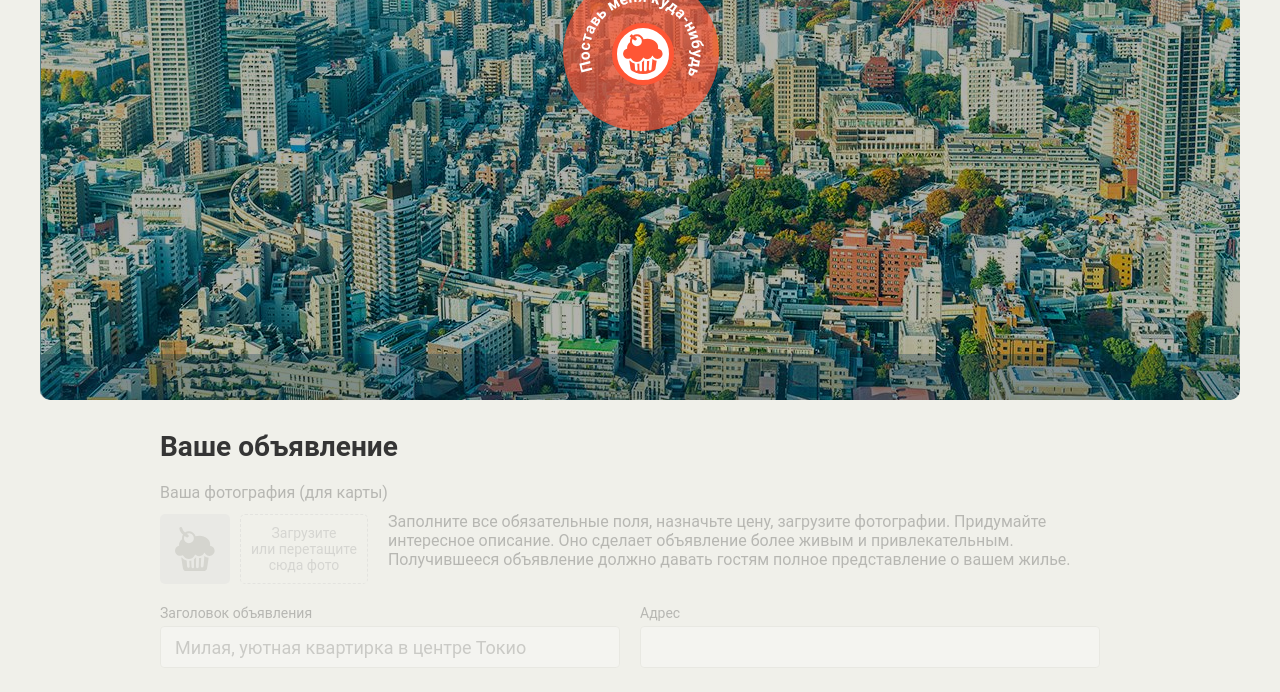
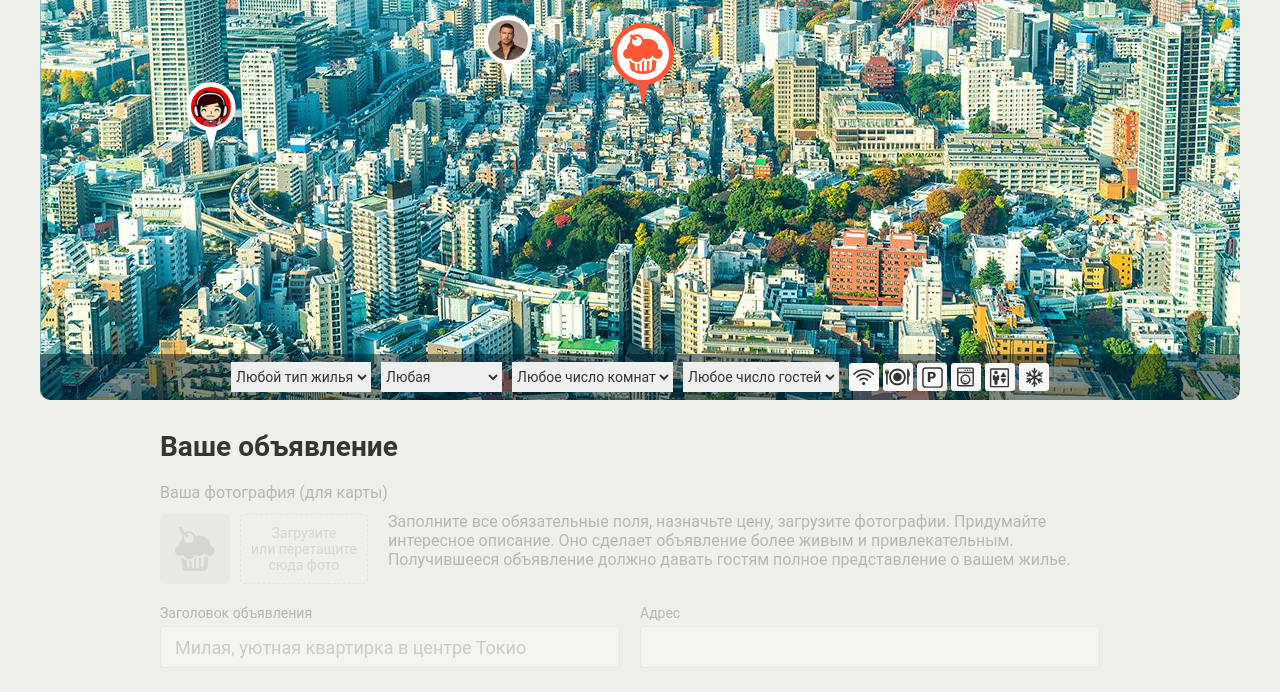
Before and after one commit to evgeniyaboychenko/856599-keksobooking-18, a website: page index.html in a window 1280 px wide. Shown: the part 350-1042 px from the top of the page. Drawn offline with Linux system fonts and the light colour scheme; files whose address does not match are found by name.

Commit message:
отображение похожих объявлений

```diff
--- a/index.html
+++ b/index.html
@@ -247,6 +247,6 @@
       <button class="error__button" href="#">Попробовать снова</button>
     </div>
   </template>
-
+<script src = "js/main.js"></script>
 </body>
 </html>
--- a/js/main.js
+++ b/js/main.js
@@ -0,0 +1,96 @@
+'use strict';
+
+var NUMBER_OFFER = 8;
+var TITLE_OFFERS = ['Это лучшее предложение', 'Квартира в центре', 'Для одиночника', 'Дом с шикарным видом', 'Для большой компании'];
+var TYPE_HOUSES = ['palace', 'flat', 'house', 'bungalo'];
+var TIME_CHECKIN = ['12:00', '13:00', '14:00'];
+var TIME_CHECKOUT = ['12:00', '13:00', '14:00'];
+var FEATURES = ['wifi', 'dishwasher', 'parking', 'washer', 'elevator', 'conditioner'];
+var DESCRIPTIONS_OFFERS = ['Удобная, тихая, просторная', 'расположена в самом центре города', 'У нас вам будет комфортно', 'Квартира подходит для семьи с маленькими детьми'];
+var PHOTOS = ['http://o0.github.io/assets/images/tokyo/hotel1.jpg', 'http://o0.github.io/assets/images/tokyo/hotel2.jpg', 'http://o0.github.io/assets/images/tokyo/hotel3.jpg'];
+var ADDRESSES_OFFERS = ['600, 350', '300, 350', '400, 250', '500, 350', '100, 350', '200, 450'];
+
+var TEMPLATE_MAP_PIN = document.querySelector('#pin').content.querySelector('.map__pin');
+var WIDTH_PIN = 50;
+var HEIGHT_PIN = 70;
+
+var MAP_PINS = document.querySelector('.map__pins');
+var WIDTH_MAP = MAP_PINS.clientWidth;
+
+var createAdsData = function () {
+  var ads = [];
+  for (var i = 0; i < NUMBER_OFFER; i++) {
+    ads[i] = {
+      author: {
+        avatar: 'img/avatars/user0' + (generateRandomNumber(NUMBER_OFFER) + 1) + '.png'
+      },
+      offer: {
+        title: TITLE_OFFERS[generateRandomNumber(TITLE_OFFERS.length)],
+        address: ADDRESSES_OFFERS[generateRandomNumber(ADDRESSES_OFFERS.length)],
+        price: generateRandomRange(200, 2000),
+        type: TYPE_HOUSES[generateRandomNumber(TYPE_HOUSES.length)],
+        rooms: generateRandomNumber(6) + 1,
+        guests: generateRandomNumber(20) + 1,
+        checkin: TIME_CHECKIN[generateRandomNumber(TIME_CHECKIN.length)],
+        checkout: TIME_CHECKOUT[generateRandomNumber(TIME_CHECKOUT.length)],
+        features: createRandomArray(FEATURES),
+        description: DESCRIPTIONS_OFFERS[generateRandomNumber(DESCRIPTIONS_OFFERS.length)],
+        photos: createRandomArray(PHOTOS)
+      },
+      location: {
+        x: generateRandomNumber(WIDTH_MAP) + 1 - WIDTH_PIN / 2,
+        y: generateRandomRange(130, 630) + 1 - HEIGHT_PIN
+      }
+    };
+  }
+  return ads;
+};
+
+var generateRandomNumber = function (number) {
+  return Math.floor(Math.random() * number);
+};
+
+var generateRandomRange = function (min, max) {
+  return min + generateRandomNumber(max - min);
+};
+
+var createRandomArray = function (array) {
+  var flagsArray = [];
+  for (var i = 0; i < array.length; i++) {
+    flagsArray[i] = generateRandomNumber(2);
+  }
+  var randomArray = [];
+  var j = 0;
+  for (var k = 0; k < flagsArray.length; k++) {
+    if (flagsArray[k] !== 0) {
+      randomArray [j] = array [k];
+      j++;
+    }
+  }
+  return randomArray;
+};
+
+var createAd = function (ad) {
+  var mapPin = TEMPLATE_MAP_PIN.cloneNode(true);
+  mapPin.style.left = ad.location.x + 'px';
+  mapPin.style.top = ad.location.y + 'px';
+  mapPin.children[0].src = ad.author.avatar;
+  mapPin.children[0].alt = ad.offer.title;
+  return mapPin;
+};
+
+var addAds = function () {
+  var ads = createAdsData();
+  var fragment = document.createDocumentFragment();
+  for (var i = 0; i < NUMBER_OFFER; i++) {
+    fragment.appendChild(createAd(ads[i]));
+  }
+  return fragment;
+};
+
+var windowMap = document.querySelector('.map');
+windowMap.classList.remove('map--faded');
+
+MAP_PINS.appendChild(addAds());
+// console.log(mapPin.offsetWidth);
+// console.log(mapPin.offsetHeight);
```
